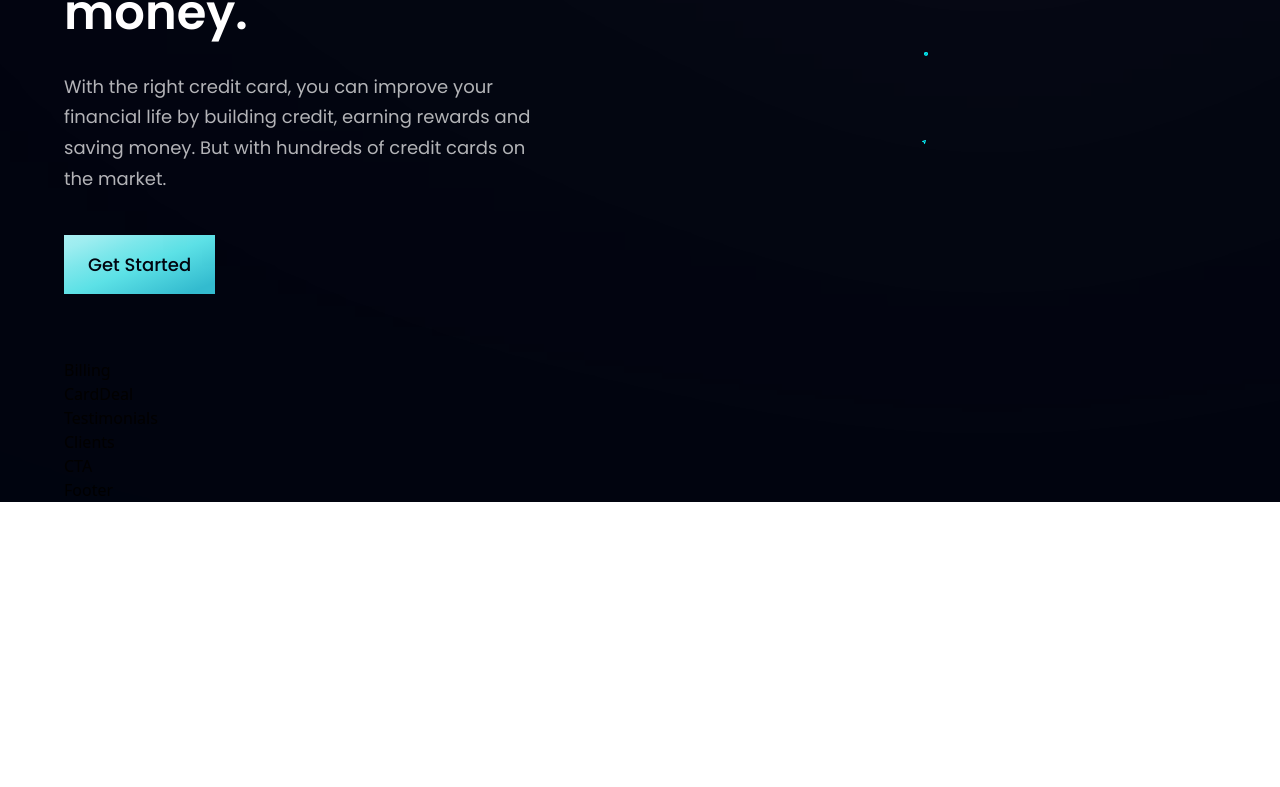
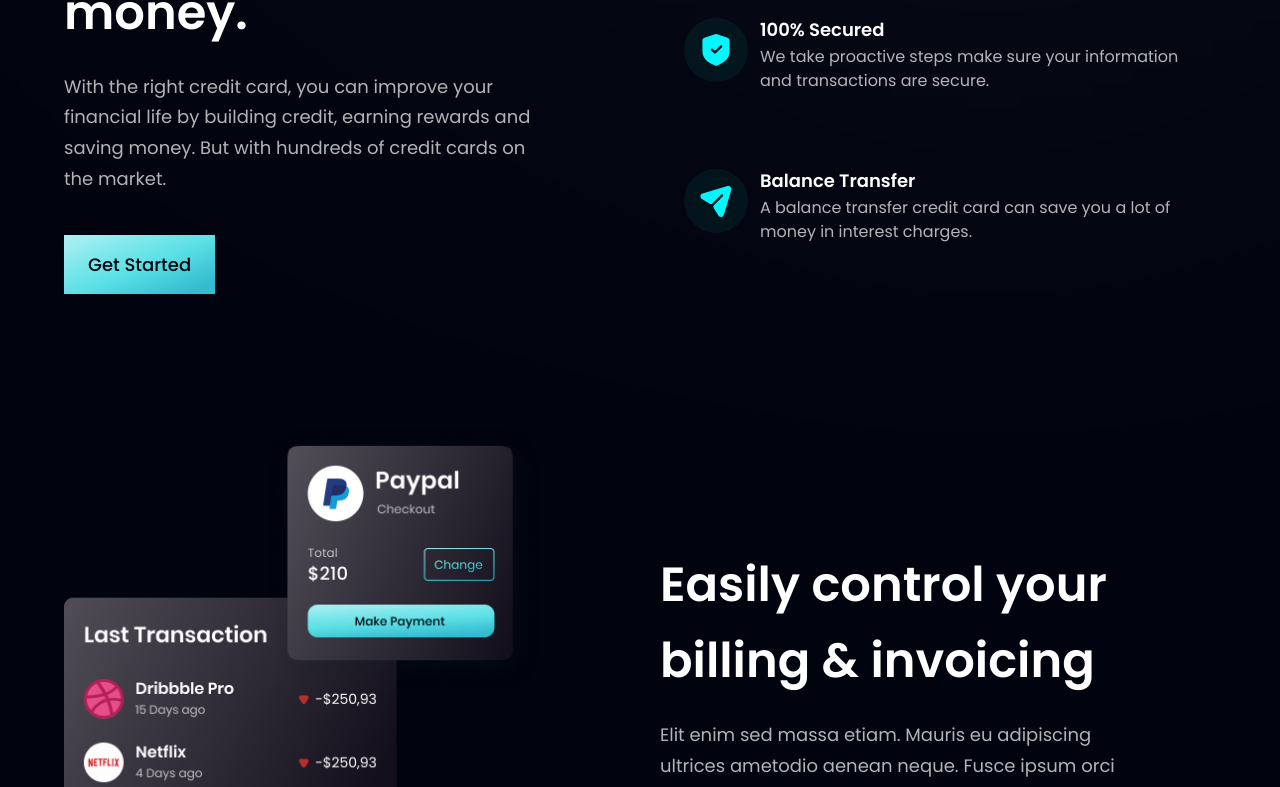
Before and after one commit to anilbhangay/Developer-Work, a React (Vite) app in the folder Payment-HooBank/Payment-HooBank/: page / in a window 1280 px wide. Shown: the part 1188-1975 px from the top of the page. Before the commit the page ends 1690 px from the top, so only its background shows below. Built offline with nearby package versions, Linux system fonts and the light colour scheme.

Commit message:
Fixed some error in billing

```diff
--- a/Payment-HooBank/Payment-HooBank/src/components/Billing.jsx
+++ b/Payment-HooBank/Payment-HooBank/src/components/Billing.jsx
@@ -1,9 +1,23 @@
-import React from 'react'
+import { apple, bill, google } from "../assets";
+import styles, { layout } from '../style';
 
-const Billing = () => {
-  return (
-    <div>Billing</div>
+
+const Billing = () =>  (
+
+    <section id="product" className={layout.sectionReverse}>
+    <div className={layout.sectionImgReverse}>
+     <img src={bill} alt="billing" className="w-[100%] h-[100%] relative z-[5]" />
+
+       <div className="absolute z-[3] -left-1/2 top-0 w-[50%] h-[50%] rounded-full white-gradient "/>
+       <div className="absolute z-[0] -left-1/2 bottom-0 w-[50%] h-[50%] rounded-full pink-gradient "/>
+       </div>
+        <div className={layout.sectionInfo}>
+           <h2 className={styles.heading2}>Easily control your <br className="sm:block hidden" /> billing & invoicing</h2>
+           <p className={`${styles.paragraph} max-w-[470px] mt-5`}>Elit enim sed massa etiam. Mauris eu adipiscing ultrices ametodio
+        aenean neque. Fusce ipsum orci rhoncus aliporttitor integer platea
+        placerat.</p>
+        </div>
+    </section>
   )
-}
 
 export default Billing
--- a/Payment-HooBank/Payment-HooBank/src/components/Business.jsx
+++ b/Payment-HooBank/Payment-HooBank/src/components/Business.jsx
@@ -3,9 +3,17 @@ import styles, { layout } from '../style';
 import Button from './Button';
 
 const FeatureCard = ({ icon, title, content, index }) => (
-   <div className={`flex flex-row p-6 rounded-[20px] ${index !== features.length - 1 ? "mb-6" : "mb-0"}`}>
-     <div>
+   <div className={`flex flex-row p-6 rounded-[20px] ${index !== features.length - 1 ? "mb-6" : "mb-0"} feature-card`}>
+     <div className={`w-[64px] h-[64px] rounded-full ${styles.flexCenter} bg-dimBlue`}>
       <img src={icon} alt="icon" className="w-[50%] h-[50%] object-contain" />
+     </div>
+     <div className="flex-1 flex flex-col ml-3 ">
+         <h4 className="font-poppins font-semibold text-white text-[18px] leading-[23px] mb-1">
+           {title}
+         </h4>
+           <p  className="font-poppins font-normal text-dimWhite text-[16px] leading-[24px] mb-1">
+            {content}
+           </p>
      </div>
    </div>
 )
```
